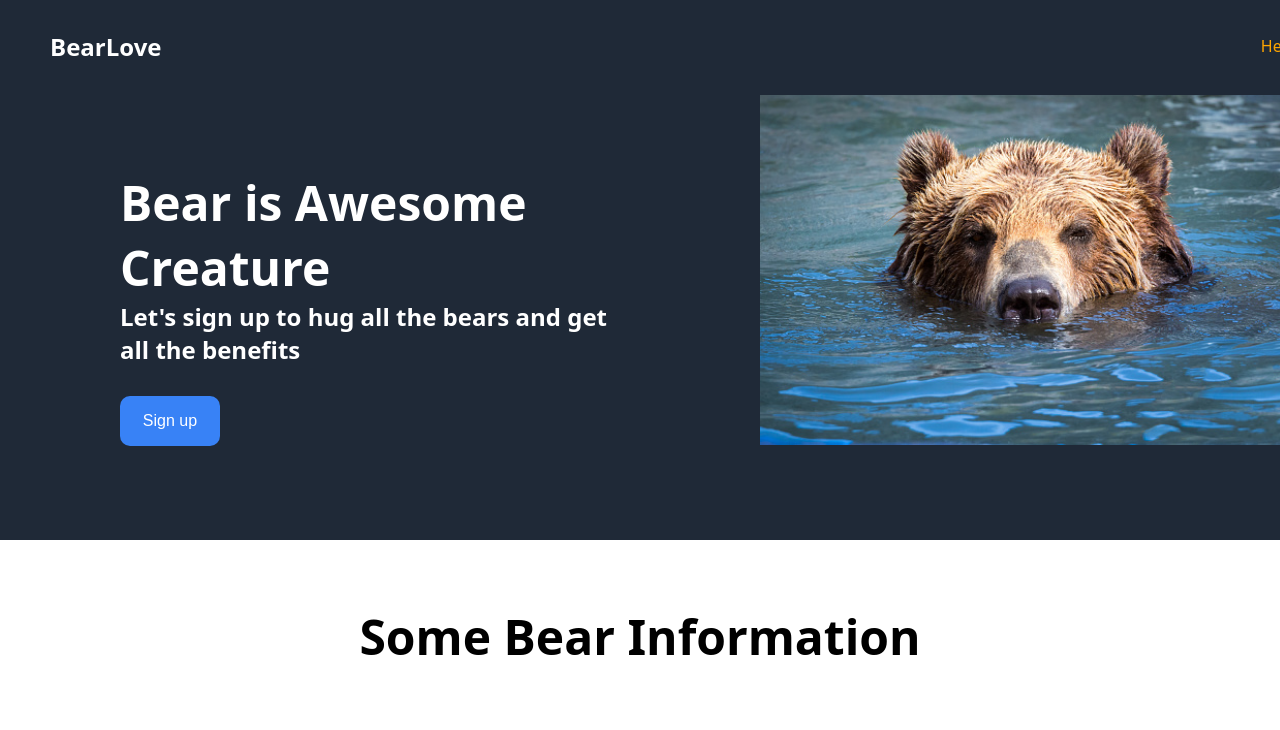
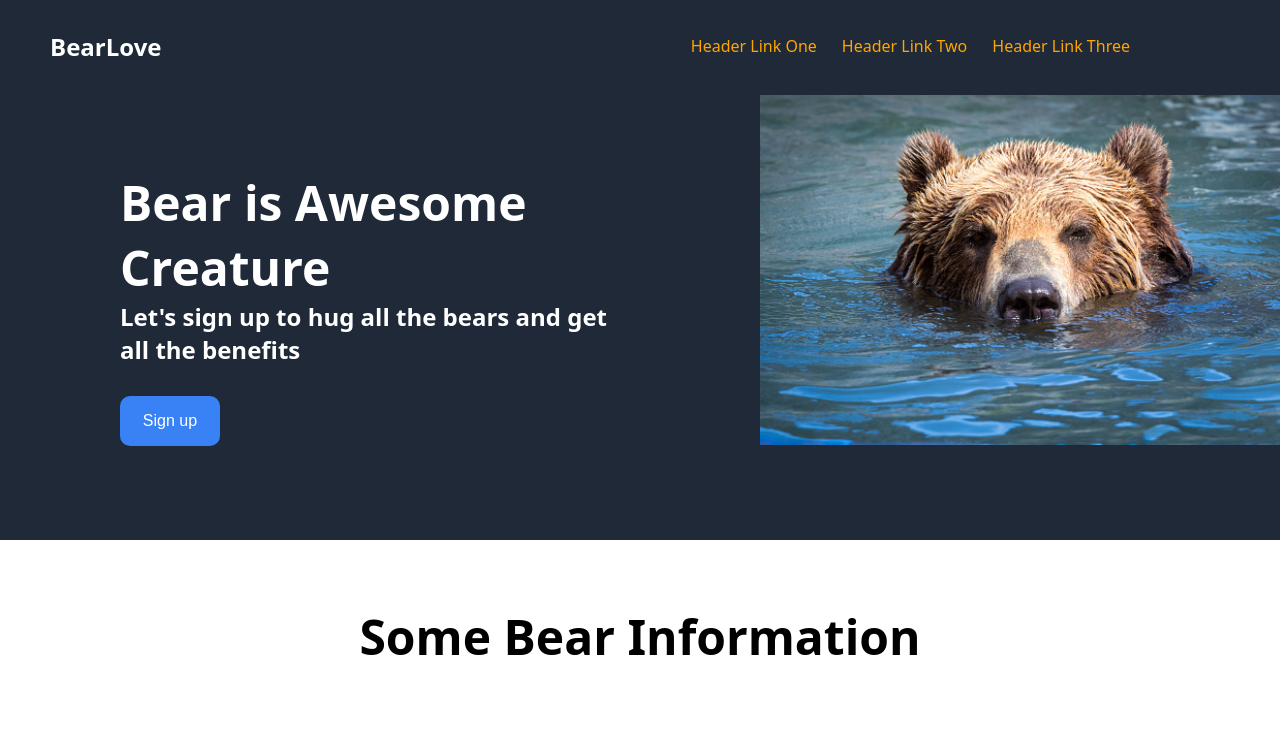
Before and after one commit to bluebluebear19/odin-project, a plain HTML site: page index.html in a window 1280 px wide. Shown: the top 730 px of the page. Drawn offline with Linux system fonts and the light colour scheme.

Commit message:
fix header

```diff
--- a/style.css
+++ b/style.css
@@ -4,18 +4,14 @@
     color: #ffffff;
     display: flex;
     position: fixed;
-    width: 1920px;
-    flex-shrink: 1;
+    flex: 1;
+    width: 100%;
   }
 
   .sticky {
     position: fixed;
     top: 0;
     width: 100%
-  }
-
-  h2 {
-    width: 900px;
   }
 
   .container {
@@ -85,7 +81,9 @@ h3 {
     gap: 25px;
     justify-content: right;
     align-items: center;
-    width: 750px;
+    padding-right: 200px;
+    padding-left: 50px;
+    flex: 1;
   }
 
   a {
```
